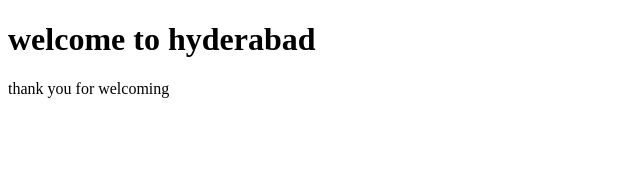
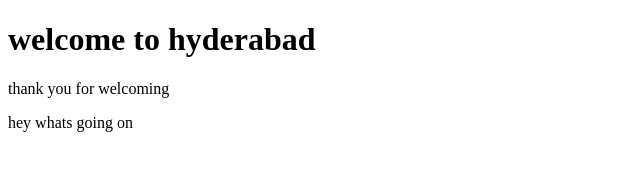
Before and after one commit to Mounika-1822/clone-3, a plain HTML site: page index.html in a window 1280 px wide. Shown: the whole page, without its empty margins (0-640 px from the left). Drawn offline with Linux system fonts and the light colour scheme.

Commit message:
bangalore clone

```diff
--- a/index.html
+++ b/index.html
@@ -10,6 +10,7 @@
 <body>
     <h1>welcome to hyderabad</h1>
     <p>thank you for welcoming</p>
+    <p>hey whats going on</p>
 </body>
 
 </html>
```
